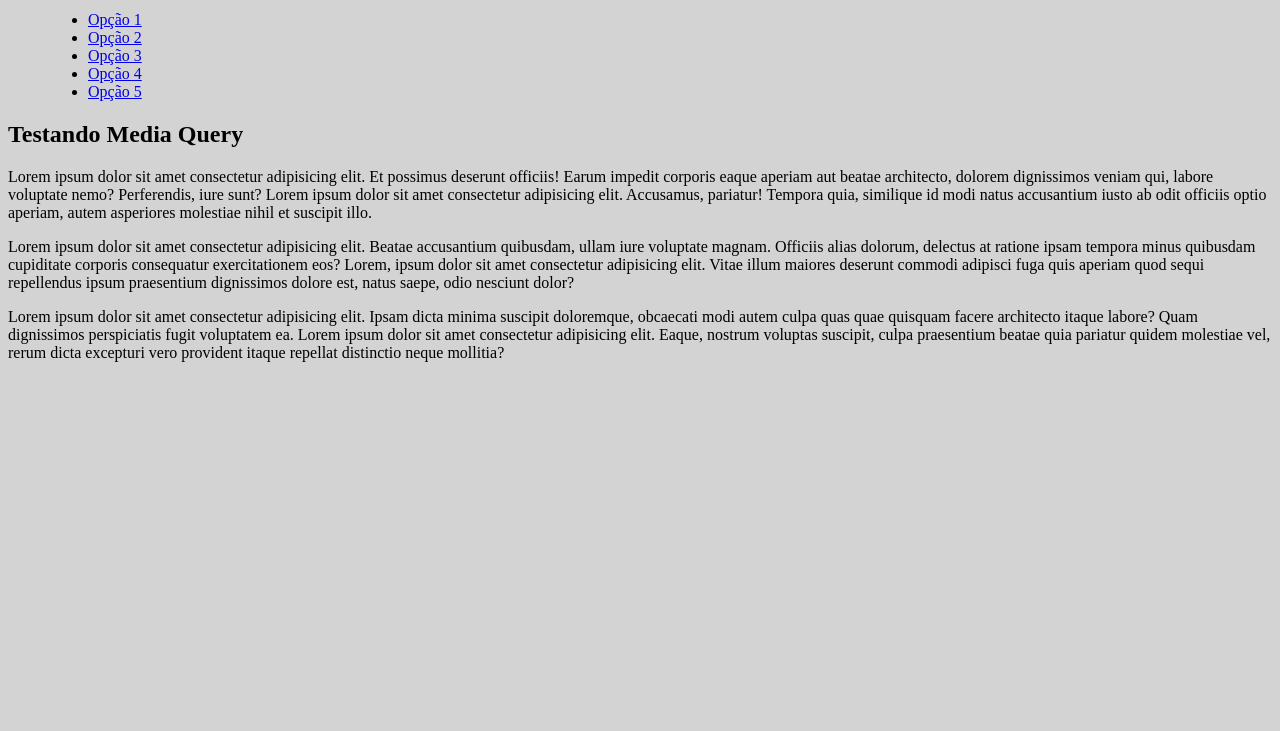
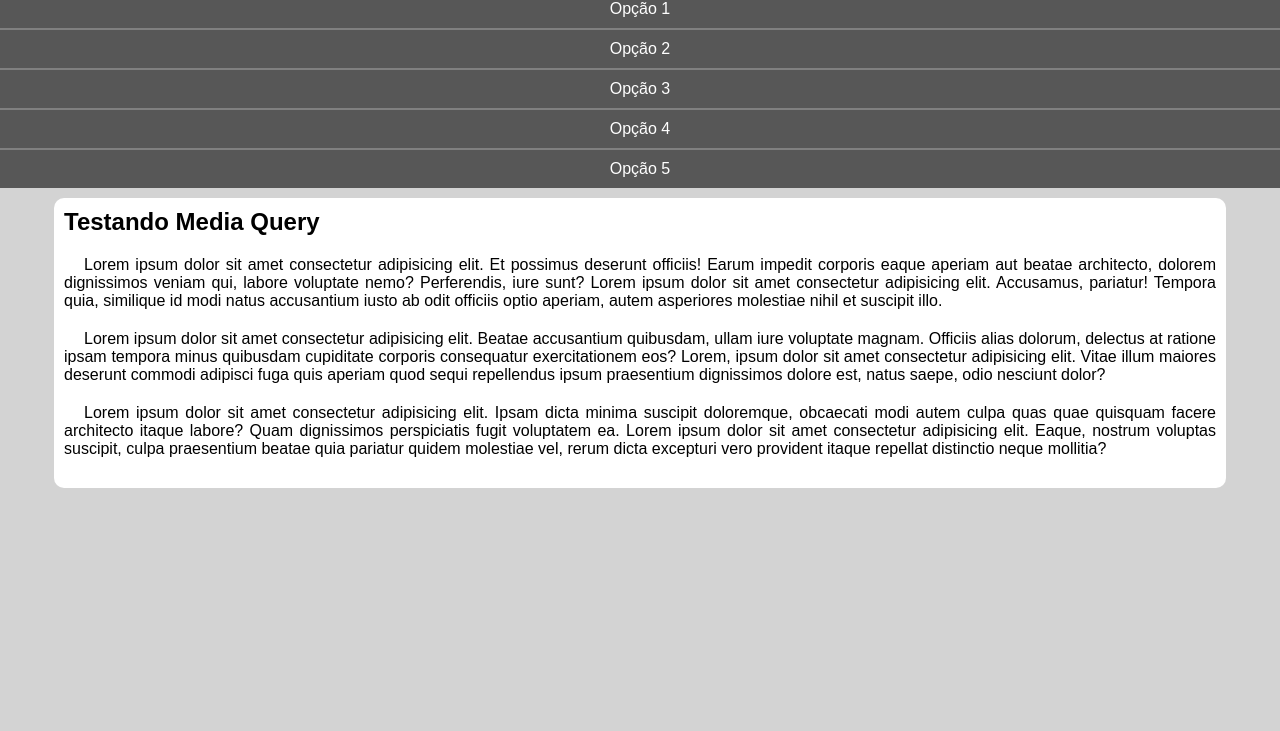
Before and after one commit to samhage/html-css, a plain HTML site: page exercicios/ex026/mq005/index.html in a window 1280 px wide. Shown: the part 69-800 px from the top of the page. Drawn offline with Linux system fonts and the light colour scheme.

Commit message:
Update style.css

```diff
--- a/exercicios/ex026/mq005/estilos/style.css
+++ b/exercicios/ex026/mq005/estilos/style.css
@@ -1,5 +1,62 @@
 @charset "UTF-8";
 
-body {
+* {
+    font-family: Arial, Helvetica, sans-serif;
+
+    margin: 0px;
+    padding: 0px;
+}
+
+body, html {
     background-color: lightgray;
 }
+
+header {
+    background-color: rgb(148, 148, 148);
+}
+
+header > h1 {
+    padding: 10px;
+    text-align: center;
+}
+
+menu {
+    display: block;
+}
+
+menu > ul {
+    list-style-type: none;
+}
+
+menu > ul > li > a {
+    display: block;
+    padding: 10px;
+    text-decoration: none;
+    text-align: center;
+    background-color: rgb(87, 87, 87);
+    color: white;
+    border-top: 2px solid gray;
+}
+
+menu > ul > li > a:hover {
+    background-color: gray;
+}
+
+main {
+    width: 90vw;
+    background-color: white;
+    margin: auto;
+    margin-top: 10px;
+    padding: 10px;
+    border-radius: 10px;
+}
+
+article > h2 {
+    padding-bottom: 20px ;
+}
+
+article > p  {
+    text-align: justify;
+    margin-bottom: 20px;
+    text-indent: 20px;
+}
```
